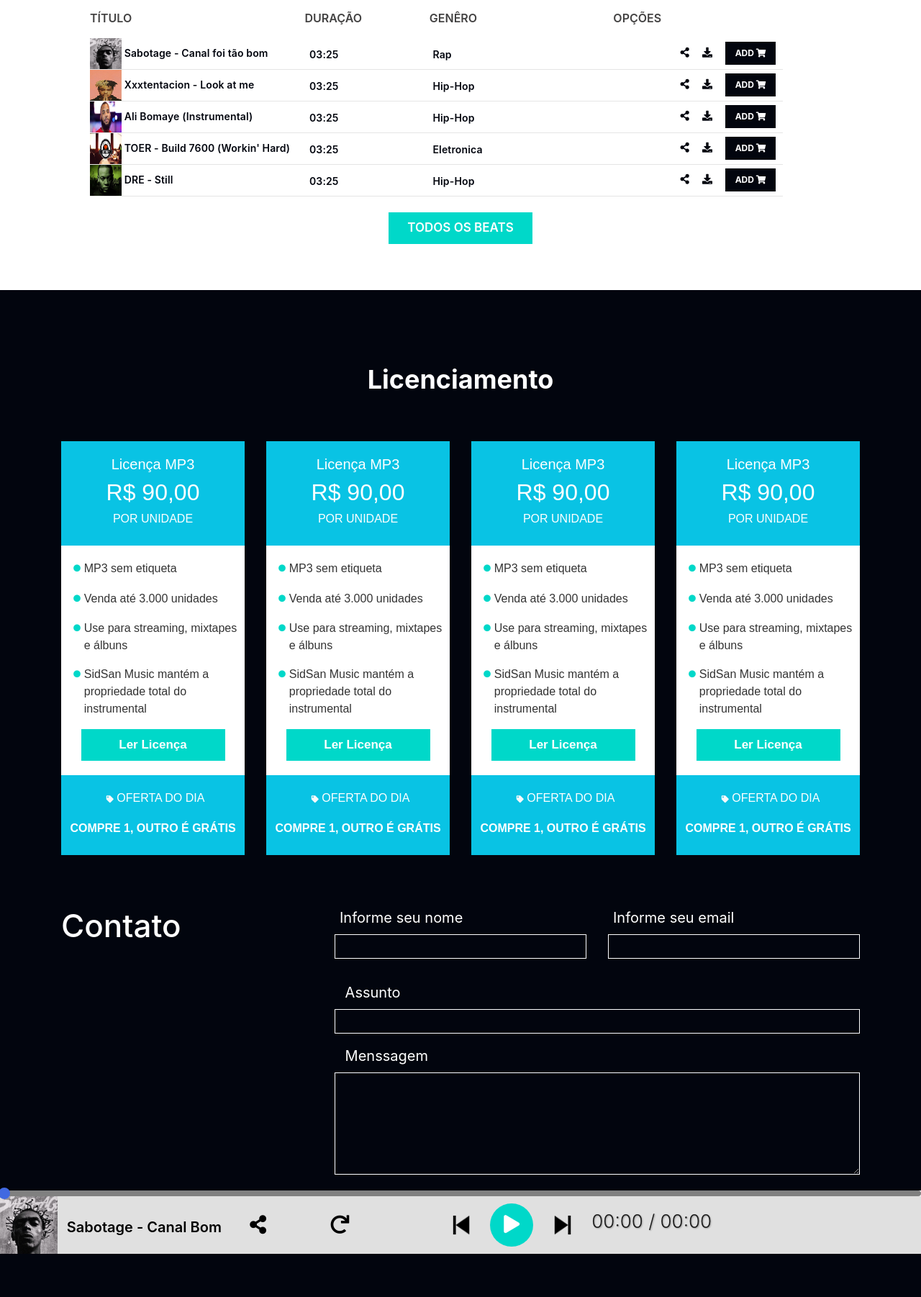
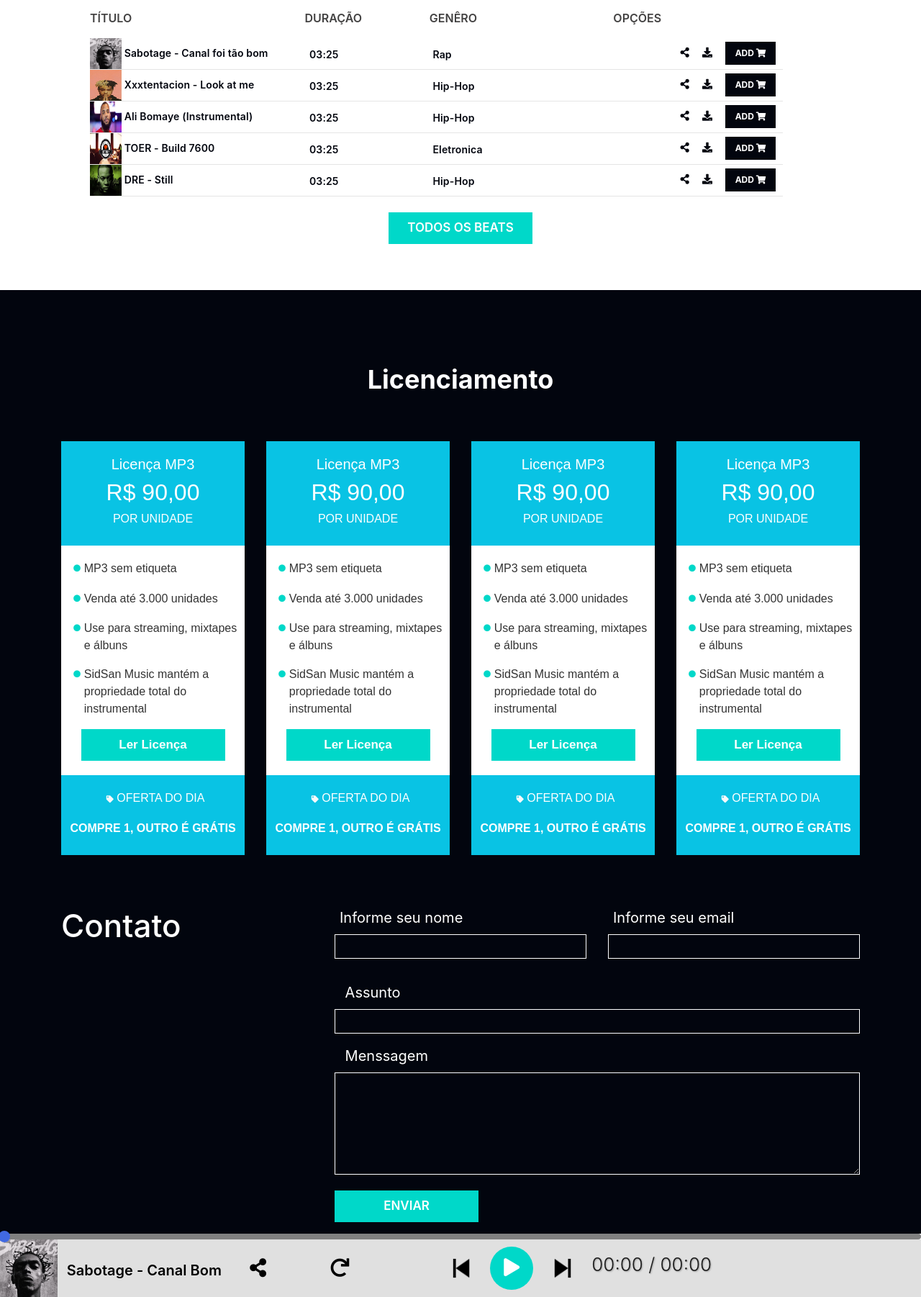
Before and after one commit to SidSan97/music-player, a PHP site: page / in a window 1280 px wide. Shown: the part 706-2508 px from the top of the page at 72% size. Before the commit the page ends 2448 px from the top, so only its background shows below. Run offline with PHP 8.4, Linux system fonts and the light colour scheme; some libraries are stand-ins or nearby versions.

Commit message:
Adição do botão de envio do formulario

```diff
--- a/index.php
+++ b/index.php
@@ -122,7 +122,7 @@
                 <li>
                     <article>
                         <img src="foto-albuns/Poster4.jpg" width="44px" height="44px">
-                        TOER - Build 7600 (Workin' Hard)
+                        TOER - Build 7600
                     </article>
                     <article>03:25</article>
                     <article>Eletronica</article>
@@ -280,6 +280,10 @@
                                     <textarea name="msg" id="msg" cols="" rows="5"></textarea>
                                 </div>
                             </div>
+
+                            <button id="btn-AllAudio" class="mb-3">
+                                ENVIAR
+                            </button>
                         </form>
                     </div>
                 </div>
```
